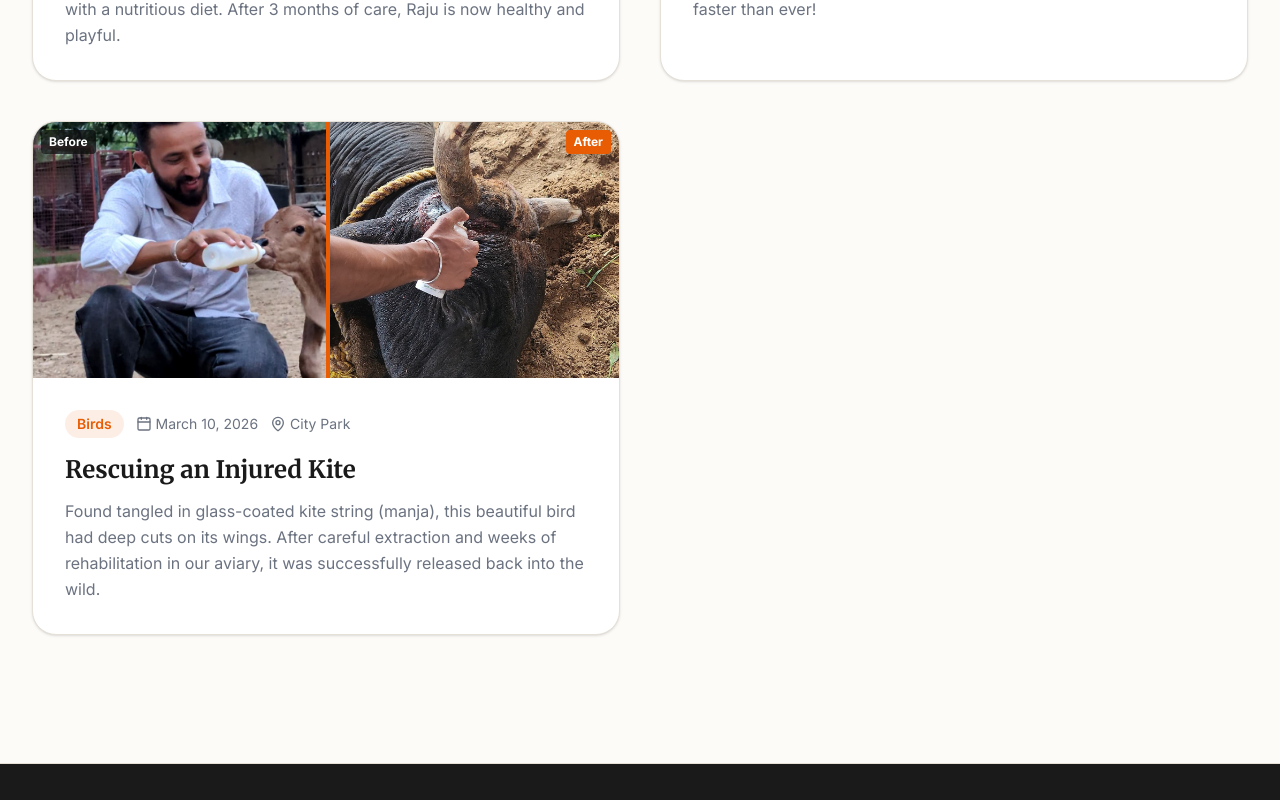
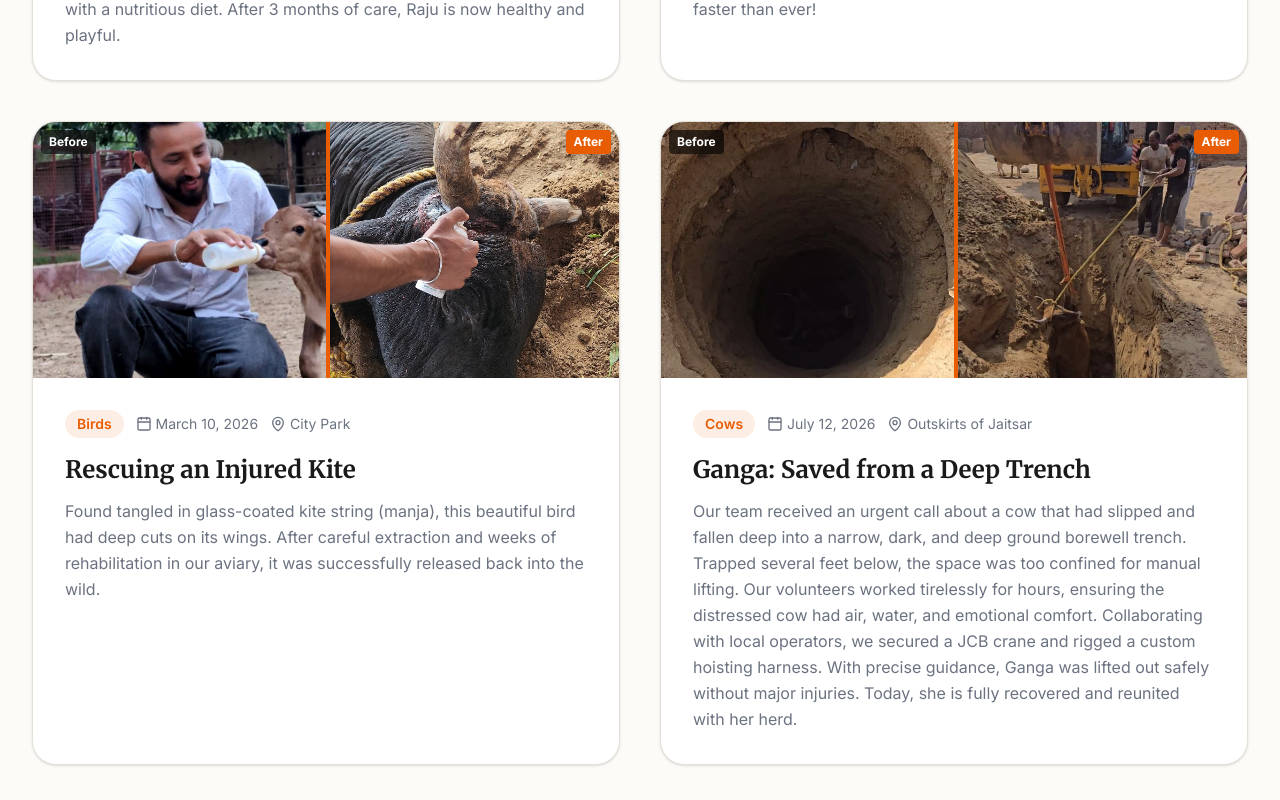
Before and after one commit to tarundutta499-tech/Finding_Peace29, a Next.js app: page /rescues in a window 1280 px wide. Shown: the part 940-1740 px from the top of the page. Built offline with nearby package versions, Linux system fonts and the light colour scheme; no server answers.

Commit message:
Add saving Ganga from a deep trench rescue story to the rescues page

```diff
--- a/src/app/rescues/page.tsx
+++ b/src/app/rescues/page.tsx
@@ -39,6 +39,17 @@ const MOCK_RESCUES = [
     afterImg: "/images/img2.jpg",
     story: "Found tangled in glass-coated kite string (manja), this beautiful bird had deep cuts on its wings. After careful extraction and weeks of rehabilitation in our aviary, it was successfully released back into the wild.",
     category: "Birds"
+  },
+  {
+    id: 4,
+    title: "Ganga: Saved from a Deep Trench",
+    animalType: "Cow",
+    date: "July 12, 2026",
+    location: "Outskirts of Jaitsar",
+    beforeImg: "/images/cow_hole.jpg",
+    afterImg: "/images/cow_crane_rescue.jpg",
+    story: "Our team received an urgent call about a cow that had slipped and fallen deep into a narrow, dark, and deep ground borewell trench. Trapped several feet below, the space was too confined for manual lifting. Our volunteers worked tirelessly for hours, ensuring the distressed cow had air, water, and emotional comfort. Collaborating with local operators, we secured a JCB crane and rigged a custom hoisting harness. With precise guidance, Ganga was lifted out safely without major injuries. Today, she is fully recovered and reunited with her herd.",
+    category: "Cows"
   }
 ];
 
```
Also changed, not shown: public/images/cow_crane_rescue.jpg (added), public/images/cow_hole.jpg (added).
